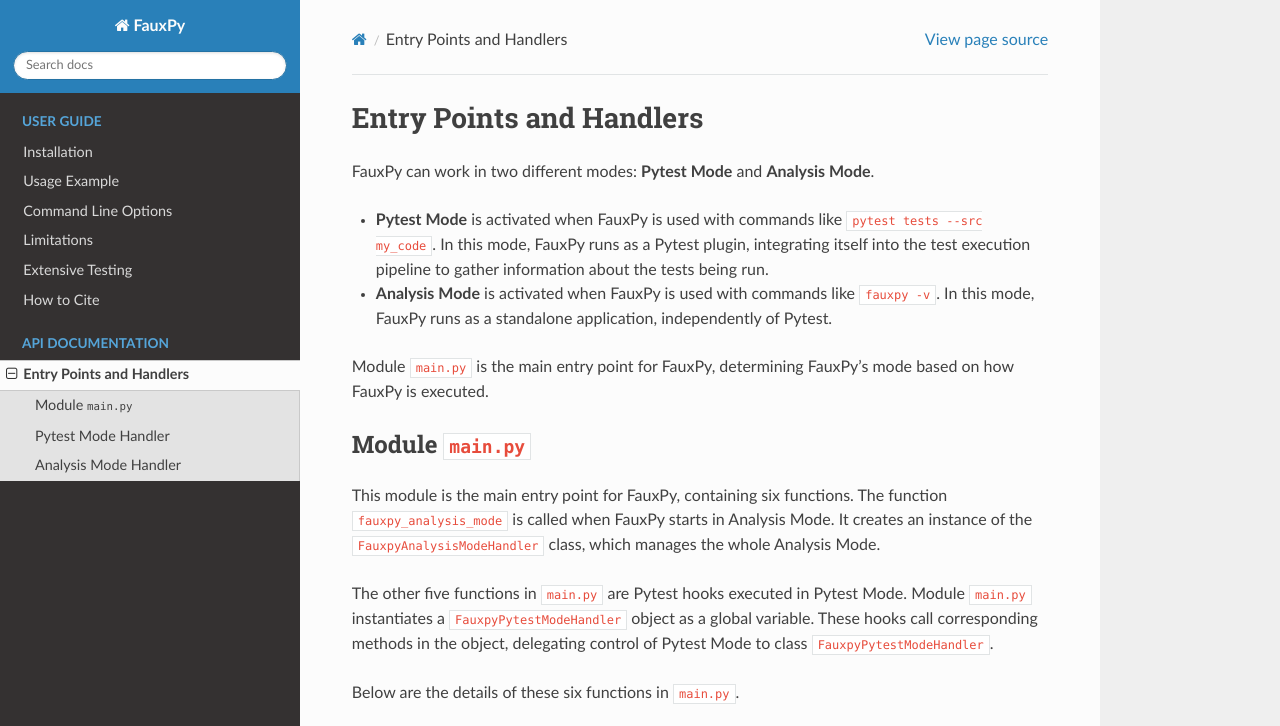
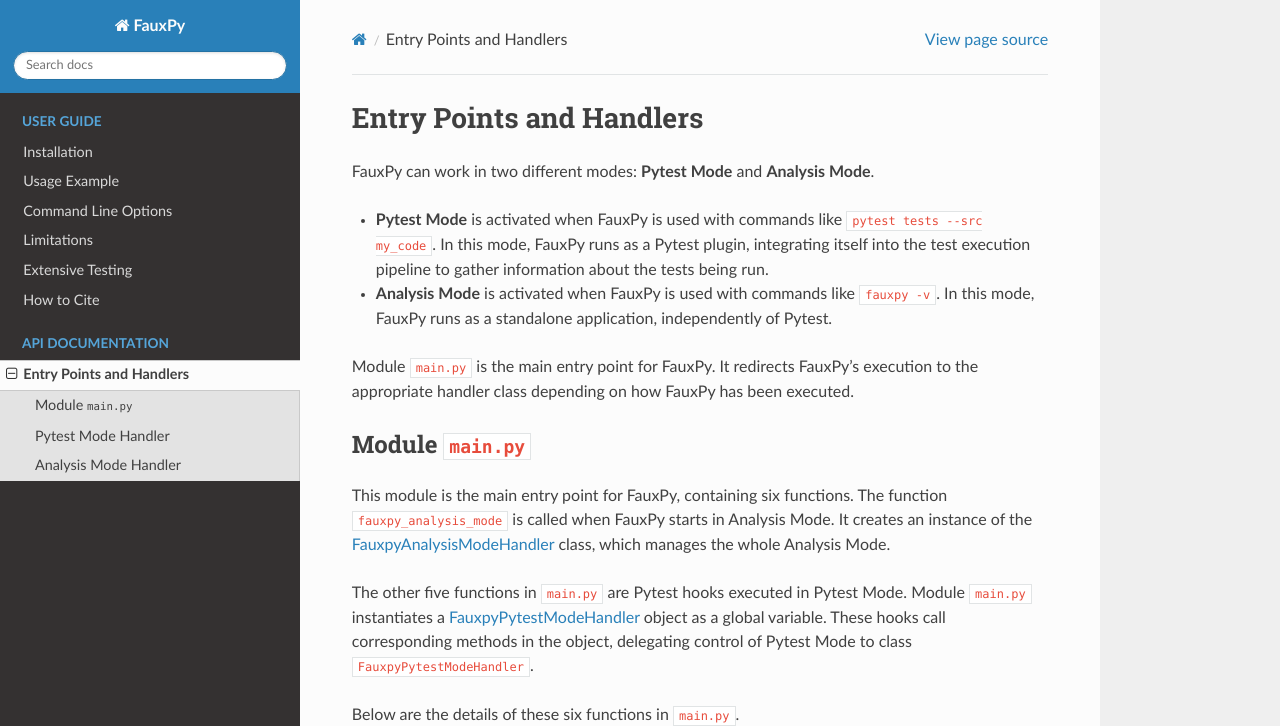
Before and after one commit to atom-sw/fauxpy, a Sphinx documentation site: the page built from docs/source/developer/entry_points.rst, in a window 1280 px wide and 900 px high, cut to the strip 0-726 px from the top of the window. Built offline with Sphinx 7.4.7 and the Read the Docs theme 3.1.0, drawn with Linux system fonts in a browser that asks for light colours.

Commit message:
Update docs content and fix bug in docs by adding requirements to docs

```diff
--- a/docs/source/developer/entry_points.rst
+++ b/docs/source/developer/entry_points.rst
@@ -13,26 +13,30 @@
   ``fauxpy -v``. In this mode, FauxPy runs as a standalone application,
   independently of Pytest.
 
-Module ``main.py`` is the main entry point for FauxPy, determining
-FauxPy's mode based on how FauxPy is executed.
+Module ``main.py`` is the main entry point for FauxPy. It redirects
+FauxPy's execution to the appropriate handler class depending on how
+FauxPy has been executed.
 
 Module ``main.py``
 ==================
 
 This module is the main entry point for FauxPy, containing six functions.
 The function ``fauxpy_analysis_mode`` is called when FauxPy starts in Analysis Mode.
-It creates an instance of the ``FauxpyAnalysisModeHandler`` class, which manages
-the whole Analysis Mode.
+It creates an instance of the :ref:`FauxpyAnalysisModeHandler<FauxpyAnalysisModeHandler>`
+class, which manages the whole Analysis Mode.
 
 The other five functions in ``main.py`` are Pytest hooks executed in Pytest Mode.
-Module ``main.py`` instantiates a ``FauxpyPytestModeHandler`` object as a global variable.
-These hooks call corresponding methods in the object, delegating control
-of Pytest Mode to class ``FauxpyPytestModeHandler``.
+Module ``main.py`` instantiates a :ref:`FauxpyPytestModeHandler<FauxpyPytestModeHandler>` object
+as a global variable. These hooks call corresponding methods in the object,
+delegating control of Pytest Mode to
+class ``FauxpyPytestModeHandler``.
 
 Below are the details of these six functions in ``main.py``.
 
 .. automodule:: fauxpy.main
     :members:
+
+.. _FauxpyPytestModeHandler:
 
 Pytest Mode Handler
 ===================
--- a/docs/source/index.rst
+++ b/docs/source/index.rst
@@ -85,7 +85,6 @@
    :caption: API Documentation
 
    developer/entry_points
-..   developer/sbfl
 
 .. API Indices and tables
 .. ======================
```
Also changed, not shown: other parts of docs/source/developer/entry_points.rst (+2 -0 lines), docs/requirements.txt (+7 -0 lines).
